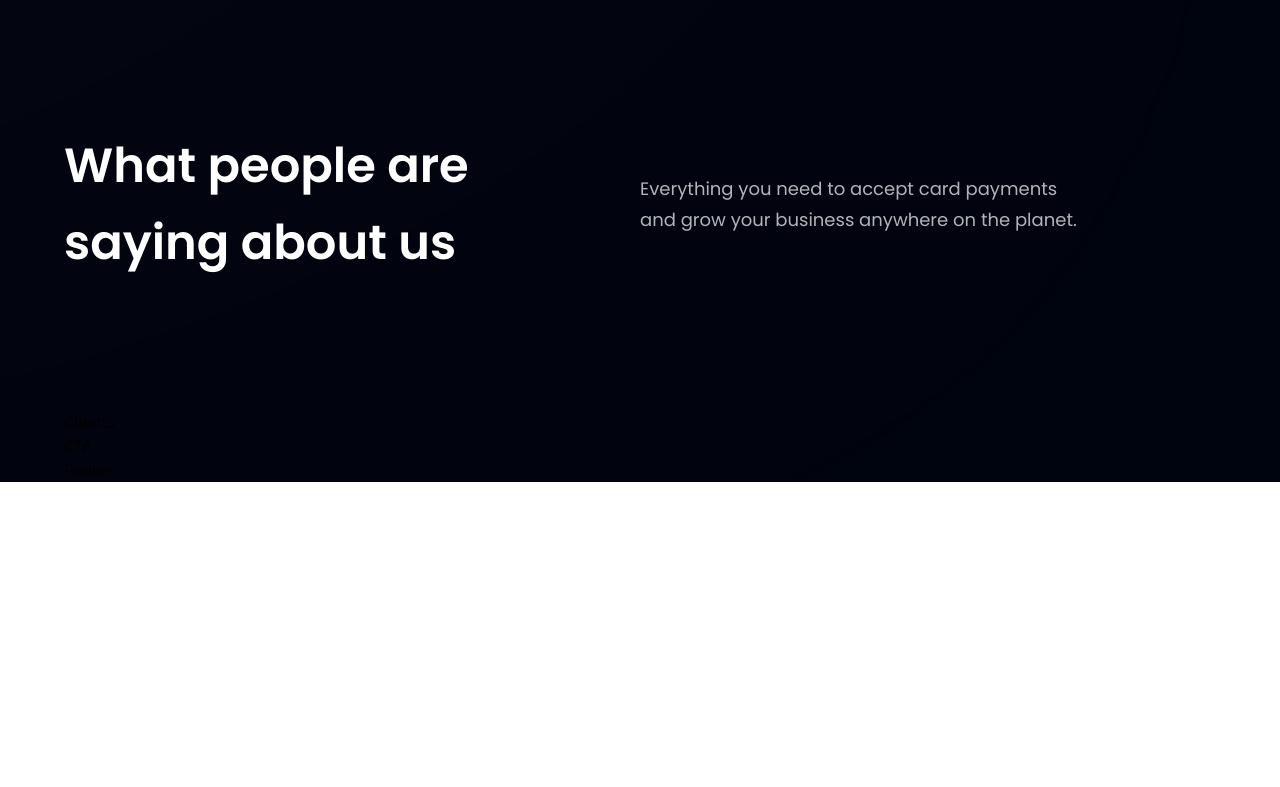
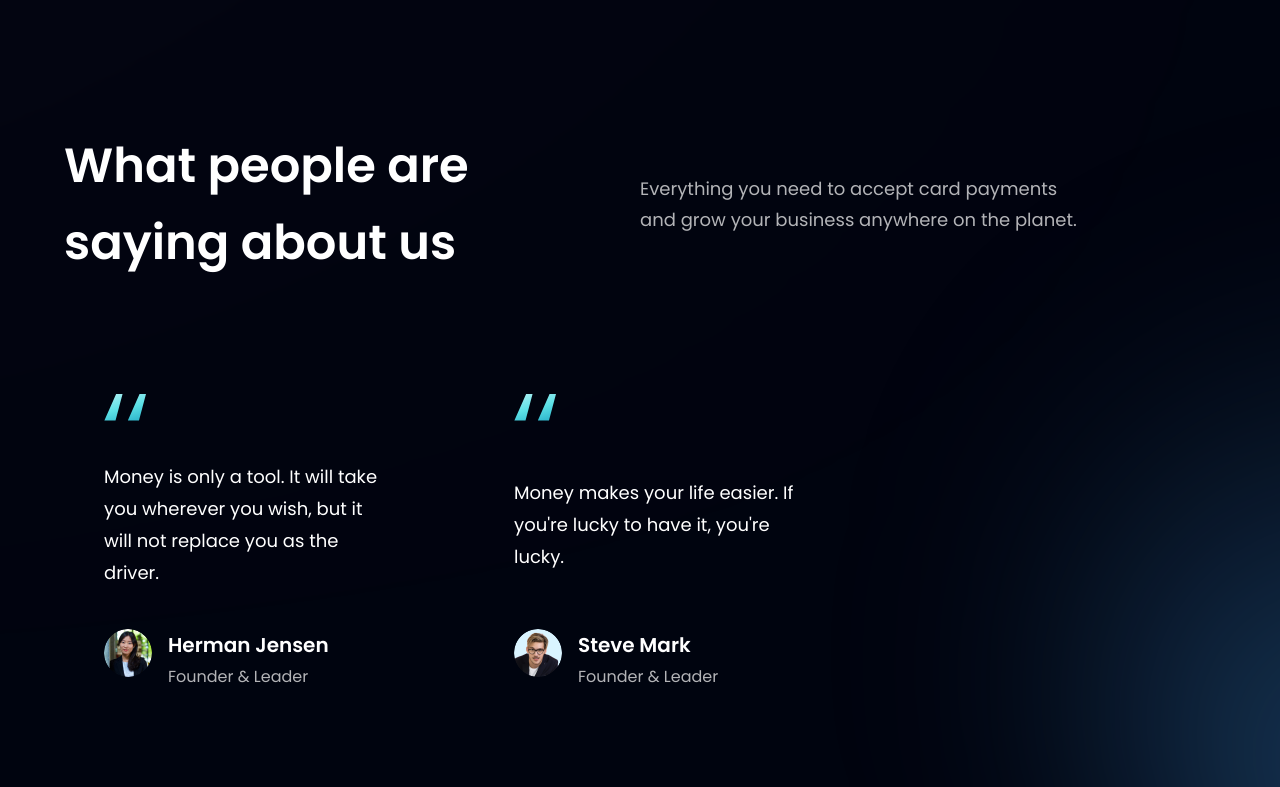
Before and after one commit to Momenuzzaman/HooBank, a React (Vite) app: page / in a window 1280 px wide. Shown: the part 2710-3497 px from the top of the page. Before the commit the page ends 3192 px from the top, so only its background shows below. Built offline with nearby package versions, Linux system fonts and the light colour scheme.

Commit message:
feedvack complete

```diff
--- a/src/components/Feedback.jsx
+++ b/src/components/Feedback.jsx
@@ -1,9 +1,41 @@
 import React from "react";
+import { quotes } from "../assets";
 
-const Feedback = () => {
+const Feedback = ({ img, title, name, content }) => {
   return (
-    <div>
-      <h1>Feedback</h1>
+    <div
+      className="flex justify-between flex-col
+      px-10 py-12 rounded-[20px] max-w-[370px]
+      md:mr-10 sm:mr-5 mr-0 my-0 feedback-card"
+    >
+      <img
+        src={quotes}
+        alt="double_quote"
+        className="w-[42px] h-[27px] object-contain"
+      />
+      <p
+        className="font-poppins font-normal text-[18px]
+        leading-[32px] text-white my-10"
+      >
+        {content}
+      </p>
+      <div className="flex flex-row">
+        <img src={img} alt={name} className="w-[48px] h-[48px] rounded-full" />
+        <div className="flex flex-col ml-4">
+          <h4
+            className="font-poppins font-semibold text-[20px]
+            leading-[32px] text-white "
+          >
+            {name}
+          </h4>
+          <p
+            className="font-poppins font-normal text-[16px]
+          leading-[32px] text-dimWhite"
+          >
+            {title}
+          </p>
+        </div>
+      </div>
     </div>
   );
 };
--- a/src/components/Testimonials.jsx
+++ b/src/components/Testimonials.jsx
@@ -8,7 +8,10 @@
     <section
       className={`${styles.paddingY} ${styles.flexCenter} flex-col relative`}
     >
-      <div />
+      <div
+        className="absolute z-[0] w-[60%] h-[60%]
+      -right-[50%] rounded-full blue__gradient"
+      />
       <div
         className="w-full flex justify-between
       items-center md:flex-row flex-col sm:mb-16
@@ -29,7 +32,9 @@
         className="flex flex-wrap sm:justify-start
         justify-center w-full feedback-container relative z-[1]"
       >
-        {}
+        {feedback.map((card, index) => (
+          <Feedback key={card.id} {...card} />
+        ))}
       </div>
     </section>
   );
```
